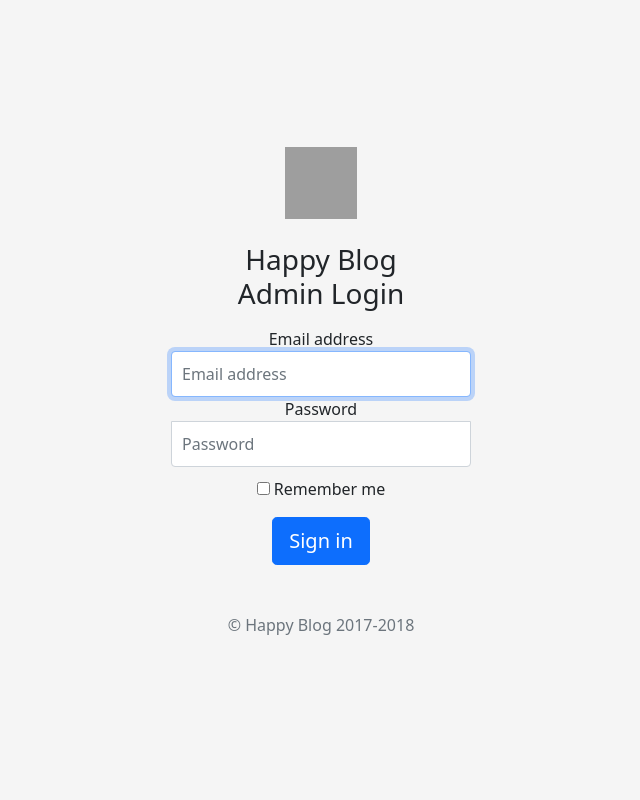
After one commit to goyalvishrut/Happy-Blog, a Flask app: page /login in a window 1280 px wide. The commit adds this page. Shown: the whole page, without its empty margins (319-959 px from the left). Run offline with Flask 2, Linux system fonts and the light colour scheme; grey boxes are pictures that could not be loaded.

Commit message:
Edit and admin login
added admin login page
edit button enabled for the admin login

```diff
--- a/app.py
+++ b/app.py
@@ -1,20 +1,23 @@
-from flask import Flask, render_template, request
+from flask import Flask, render_template, request, session
 from flask_sqlalchemy import SQLAlchemy
 from datetime import datetime
 from flask_mail import Mail
 import json
+
+from pyparsing import PositionToken
 
 local_server = True
 with open('config.json', 'r') as c:
     params = json.load(c)["params"]
 
 app = Flask(__name__)
+app.secret_key = 'the random string'
 
 app.config.update(MAIL_SERVER='smtp.gmail.com',
                   MAIL_PORT='465',
                   MAIL_USE_SSL=True,
-                  MAIL_USERNAME = params['gmail_user'],
-                  MAIL_PASSWORD = params['gmail_password'])
+                  MAIL_USERNAME=params['gmail_user'],
+                  MAIL_PASSWORD=params['gmail_password'])
 
 mail = Mail(app)
 if (local_server):
@@ -34,8 +37,9 @@ class Contact(db.Model):
     message = db.Column(db.String(120), nullable=False)
     email = db.Column(db.String(25), nullable=False)
 
+
 class Posts(db.Model):
-    '''sr_no, title, slug,content, date,writer    '''
+    '''sr_no, title,subtitle, slug,content, date,writer,img_file    '''
     sr_no = db.Column(db.Integer, primary_key=True)
     title = db.Column(db.String(100), nullable=False)
     subtitle = db.Column(db.String(100), nullable=False)
@@ -48,7 +52,7 @@ class Posts(db.Model):
 
 @app.route("/")
 def home():
-    posts=Posts.query.filter_by().all()[0:params['numbers_of_posts']]
+    posts = Posts.query.filter_by().all()[0:params['numbers_of_posts']]
     return render_template('index.html', params=params, posts=posts)
 
 
@@ -59,8 +63,27 @@ def about():
 
 @app.route("/post/<string:post_slug>", methods=['GET'])
 def post_route(post_slug):
-    post=Posts.query.filter_by(slug=post_slug).first()
+    post = Posts.query.filter_by(slug=post_slug).first()
     return render_template('post.html', params=params, post=post)
+
+@app.route("/edit/<string:post_sr_no>", methods=['GET','POST'])
+def edit_route(post_sr_no):
+    if ('user' in session and session['user'] == params['admin_username']):
+        if (request.method == 'POST'):
+            title_v = request.form.get('title')
+            subtitle_v = request.form.get('subtitle')
+            slug_v = request.form.get('slug')
+            content_v = request.form.get('content')
+            img_file_v = request.form.get('img_file')
+            writer_v = request.form.get('writer')
+            date_v=datetime.now()
+
+            if(post_sr_no=='0'):
+                '''sr_no, title,subtitle, slug,content, date,writer,img_file    '''
+                post=Posts(title=title_v,subtitle=subtitle_v,slug=slug_v,content=content_v,date=date_v,writer=writer_v,img_file=img_file_v)
+                db.session.add(post)
+                db.session.commit()
+    return render_template('edit.html', params=params,post_sr_no=post_sr_no)
 
 
 @app.route("/contact", methods=['GET', 'POST'])
@@ -86,4 +109,22 @@ def contact():
     return render_template('contact.html', params=params)
 
 
+@app.route("/login", methods=['GET', 'POST'])
+def login():
+    if ('user' in session and session['user'] == params['admin_username']):
+        posts = Posts.query.all()
+        return render_template('dashboard.html', params=params, posts=posts)
+
+    if (request.method == 'POST'):
+        # Admin Login
+        admin_username_v = request.form.get('admin_username')
+        admin_password_v = request.form.get('admin_password')
+        if (admin_username_v == params['admin_username'] and admin_password_v == params['admin_password']):
+            session['user'] = admin_username_v
+            posts = Posts.query.all()
+            return render_template('dashboard.html', params=params, posts=posts)
+
+    return render_template('login.html', params=params)
+
+
 app.run(debug=True)
--- a/config.json
+++ b/config.json
@@ -10,6 +10,8 @@
         "gmail_user":"goyalvishrut@gmail.com",
         "gmail_password":"",
         "numbers_of_posts":5,
-        "about":"This is the about Section of the blog"
+        "about":"This is the about Section of the blog",
+        "admin_username":"happy_blog",
+        "admin_password":"password"
     }
 }
--- /dev/null
+++ b/static/css/login.css
@@ -0,0 +1,49 @@
+html,
+body {
+  height: 100%;
+}
+
+body {
+  display: -ms-flexbox;
+  display: -webkit-box;
+  display: flex;
+  -ms-flex-align: center;
+  -ms-flex-pack: center;
+  -webkit-box-align: center;
+  align-items: center;
+  -webkit-box-pack: center;
+  justify-content: center;
+  padding-top: 40px;
+  padding-bottom: 40px;
+  background-color: #f5f5f5;
+}
+
+.form-signin {
+  width: 100%;
+  max-width: 330px;
+  padding: 15px;
+  margin: 0 auto;
+}
+.form-signin .checkbox {
+  font-weight: 400;
+}
+.form-signin .form-control {
+  position: relative;
+  box-sizing: border-box;
+  height: auto;
+  padding: 10px;
+  font-size: 16px;
+}
+.form-signin .form-control:focus {
+  z-index: 2;
+}
+.form-signin input[type="email"] {
+  margin-bottom: -1px;
+  border-bottom-right-radius: 0;
+  border-bottom-left-radius: 0;
+}
+.form-signin input[type="password"] {
+  margin-bottom: 10px;
+  border-top-left-radius: 0;
+  border-top-right-radius: 0;
+}
--- a/templates/layout.html
+++ b/templates/layout.html
@@ -37,6 +37,7 @@
                         <li class="nav-item"><a class="nav-link px-lg-3 py-3 py-lg-4" href="/about">About</a></li>
                         <li class="nav-item"><a class="nav-link px-lg-3 py-3 py-lg-4" href="/post">Sample Post</a></li>
                         <li class="nav-item"><a class="nav-link px-lg-3 py-3 py-lg-4" href="/contact">Contact</a></li>
+                        <li class="nav-item"><a class="nav-link px-lg-3 py-3 py-lg-4" href="/login">Admin Login</a></li>
                     </ul>
                 </div>
             </div>
--- /dev/null
+++ b/templates/login.html
@@ -0,0 +1,41 @@
+<!doctype html>
+<html lang="en">
+
+    <head>
+        <meta charset="utf-8">
+        <meta name="viewport" content="width=device-width, initial-scale=1, shrink-to-fit=no">
+        <meta name="description" content="">
+        <meta name="author" content="">
+        <link rel="icon" href="/docs/4.0/assets/img/favicons/favicon.ico">
+
+        <title>{{params['title_blog']}} Admin Login</title>
+
+        <!-- Bootstrap core CSS -->
+        <!-- CSS only -->
+        <link href="https://cdn.jsdelivr.net/npm/bootstrap@5.1.3/dist/css/bootstrap.min.css" rel="stylesheet"
+            integrity="sha384-1BmE4kWBq78iYhFldvKuhfTAU6auU8tT94WrHftjDbrCEXSU1oBoqyl2QvZ6jIW3" crossorigin="anonymous">
+
+        <!-- Custom styles for this template -->
+        <link href="{{url_for('static',filename='css/login.css')}}" rel="stylesheet">
+    </head>
+
+    <body class="text-center">
+        <form class="form-signin" action="/login" method="post">
+            <img class="mb-4" src="https://getbootstrap.com/docs/4.0/assets/brand/bootstrap-solid.svg" alt="" width="72"
+                height="72">
+            <h1 class="h3 mb-3 font-weight-normal">{{params['title_blog']}}<br> Admin Login</h1>
+            <label for="inputEmail" class="sr-only">Email address</label>
+            <input type="username" id="inputEmail" name="admin_username" class="form-control" placeholder="Email address" required autofocus>
+            <label for="inputPassword" class="sr-only">Password</label>
+            <input type="password" id="inputPassword" name="admin_password" class="form-control" placeholder="Password" required>
+            <div class="checkbox mb-3">
+                <label>
+                    <input type="checkbox" value="remember-me"> Remember me
+                </label>
+            </div>
+            <button class="btn btn-lg btn-primary btn-block" type="submit">Sign in</button>
+            <p class="mt-5 mb-3 text-muted">&copy; {{params['title_blog']}} 2017-2018</p>
+        </form>
+    </body>
+
+</html>
```
Also changed, not shown: templates/dashboard.html (added, +50 -0 lines), templates/edit.html (added, +63 -0 lines).
